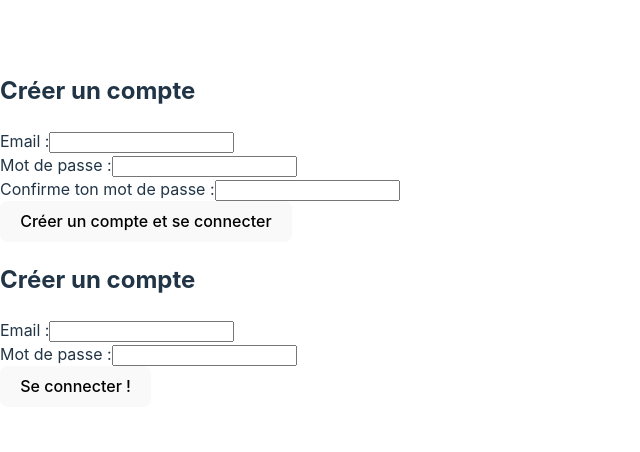
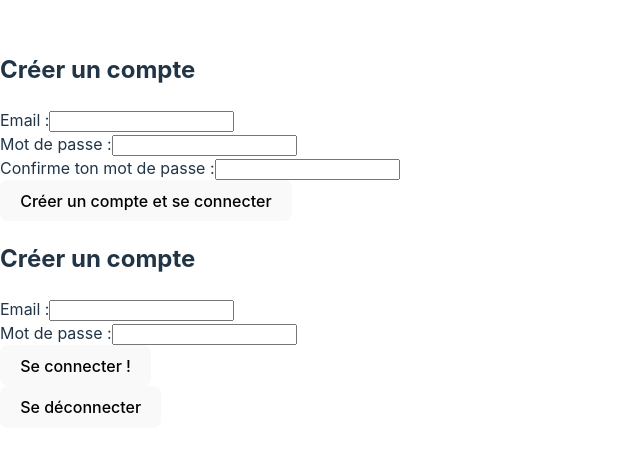
Before and after one commit to KarineDHoshi/Front_projet, a React (Vite) app: page /users/sign_in in a window 1280 px wide. Shown: the part 170-622 px from the top of the page, without its empty margins (0-640 px from the left). Built offline with nearby package versions, Linux system fonts and the light colour scheme.

Commit message:
LD add of the logout button

```diff
--- a/src/App.jsx
+++ b/src/App.jsx
@@ -3,6 +3,7 @@ import { useAtom } from 'jotai';
 import { userAtom } from './userAtom';
 import Register from './pages/register';
 import Sign_in from './pages/login';
+import Logout from './components/logout';
 
 
 import Cookies from 'js-cookie';
@@ -29,6 +30,7 @@ function App() {
         <div>
         <Register />
         <Sign_in />
+        <Logout />
       </div>
 
       )}
--- a/src/components/logout.jsx
+++ b/src/components/logout.jsx
@@ -0,0 +1,31 @@
+import React from 'react'
+import { useAtom } from 'jotai';
+import { userAtom } from '../userAtom';
+import Cookies from 'js-cookie';
+
+function Logout() {
+
+  const [, setUser] = useAtom(userAtom);
+  // useEffect(() => {
+    const HandleLogout = () => {
+      setUser({
+        id : '',
+        isLoggedIn: false,
+        token : ''
+      });
+
+      Cookies.remove('token');
+      Cookies.remove('id');
+    }
+
+    // HandleLogout();
+  // }, []);
+
+  return (
+    <div>
+      <button onClick={HandleLogout}>Se déconnecter</button>
+    </div>
+  )
+}
+
+export default Logout
```
Also changed, not shown: src/pages/login.jsx (line endings or trailing spaces).
